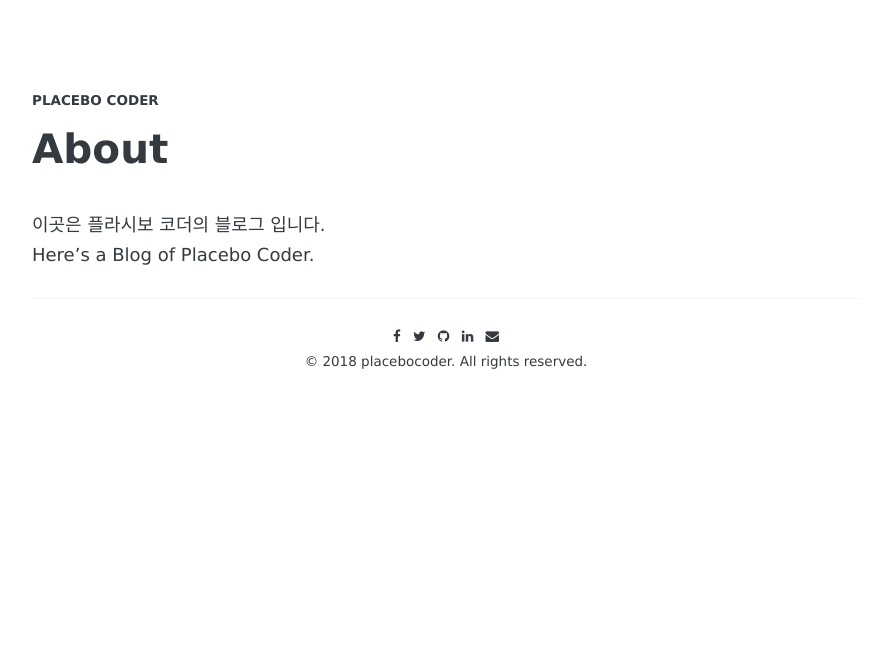
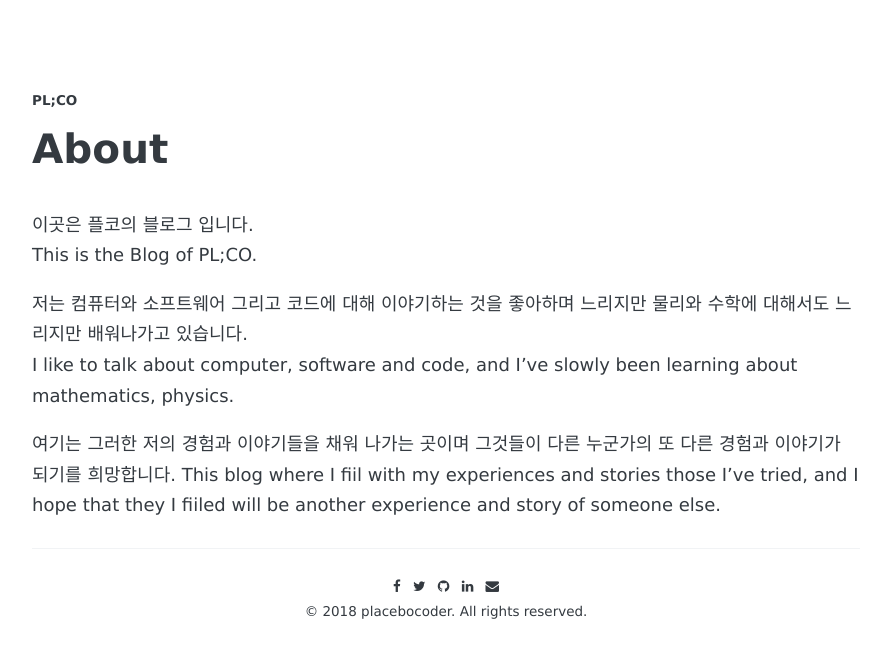
Before and after one commit to placebocoder/placebocoder.github.io, a Jekyll site: the page built from about.md, in a window 1280 px wide. Shown: the top 658 px of the page, without its empty margins (194-1082 px from the left). Built offline with Jekyll 4.4.1, drawn with Linux system fonts in a browser that asks for light colours; some web fonts are replaced.

Commit message:
#1 add post to the about

```diff
--- a/_config.yml
+++ b/_config.yml
@@ -1,5 +1,5 @@
 # Basic
-name:               "Placebo Coder"
+name:               "PL;CO"
 
 author:
   facebook:         your-id
@@ -24,7 +24,7 @@ copyright:
 
 # Google-analytics
 google-analytics:
-  id:               ""
+  id:               "UA-119762085-1"
 
 # Disqus
 disqus:
--- a/about.md
+++ b/about.md
@@ -3,5 +3,11 @@ title: About
 permalink: /about/
 ---
 
-이곳은 플라시보 코더의 블로그 입니다.
-Here's a Blog of Placebo Coder.
+이곳은 플코의 블로그 입니다.
+This is the Blog of PL;CO.
+
+저는 컴퓨터와 소프트웨어 그리고 코드에 대해 이야기하는 것을 좋아하며 느리지만 물리와 수학에 대해서도 느리지만 배워나가고 있습니다.
+I like to talk about computer, software and code, and I've slowly been learning about mathematics, physics.
+
+여기는 그러한 저의 경험과 이야기들을 채워 나가는 곳이며 그것들이 다른 누군가의 또 다른 경험과 이야기가 되기를 희망합니다.
+This blog where I fiil with my experiences and stories those I've tried, and I hope that they I fiiled will be another experience and story of someone else.
```
Also changed, not shown: _posts/2018-05-21-reopen-blog.md (+7 -5 lines).
